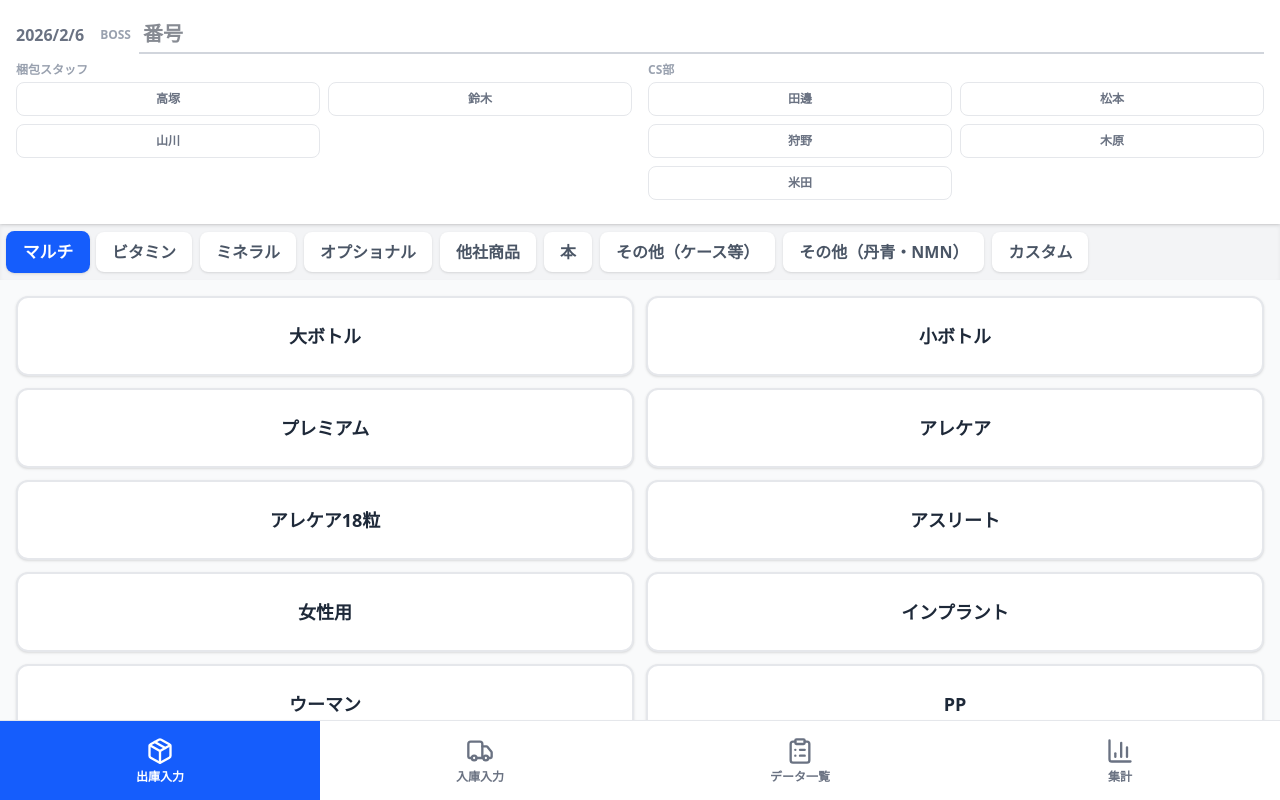
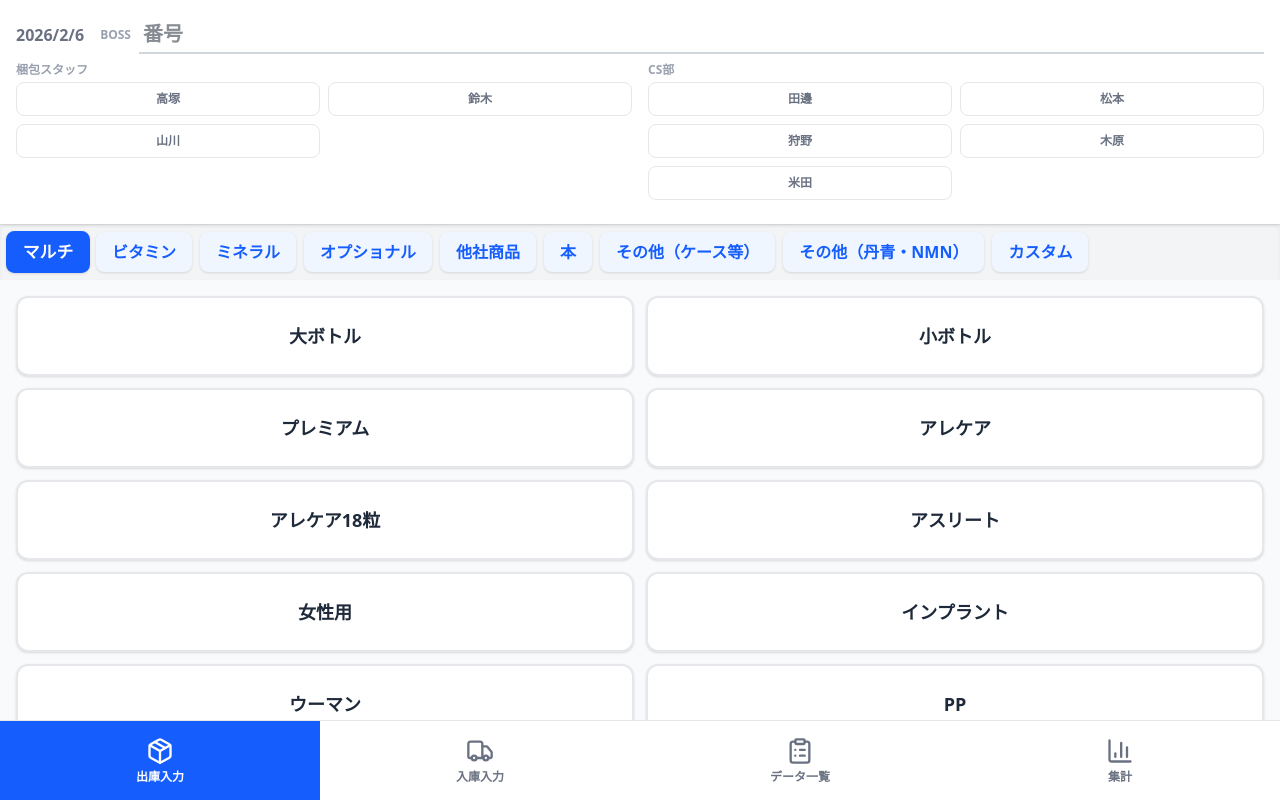
Before and after one commit to y-araki-max/inventory-antigravity, a React app in the folder frontend/: page / in a window 1280 px wide. Built offline with nearby package versions, Linux system fonts and the light colour scheme; the HTML template or start-up script is replaced by a standard one.

Commit message:
Round 6 (Fix): Outbound Category Buttons Pastel Blue

```diff
--- a/frontend/src/pages/Outbound.jsx
+++ b/frontend/src/pages/Outbound.jsx
@@ -266,7 +266,7 @@ export default function Outbound() {
                         key={cat}
                         onClick={() => setSelectedCategory(cat)}
                         className={`px-4 py-2 rounded-lg font-bold whitespace-nowrap shadow-sm transition-all
-              ${selectedCategory === cat ? 'bg-blue-600 text-white scale-105' : 'bg-white text-gray-600'}
+              ${selectedCategory === cat ? 'bg-blue-600 text-white scale-105' : 'bg-blue-50 text-blue-600 hover:bg-blue-100'}
             `}
                     >
                         {cat}
```
